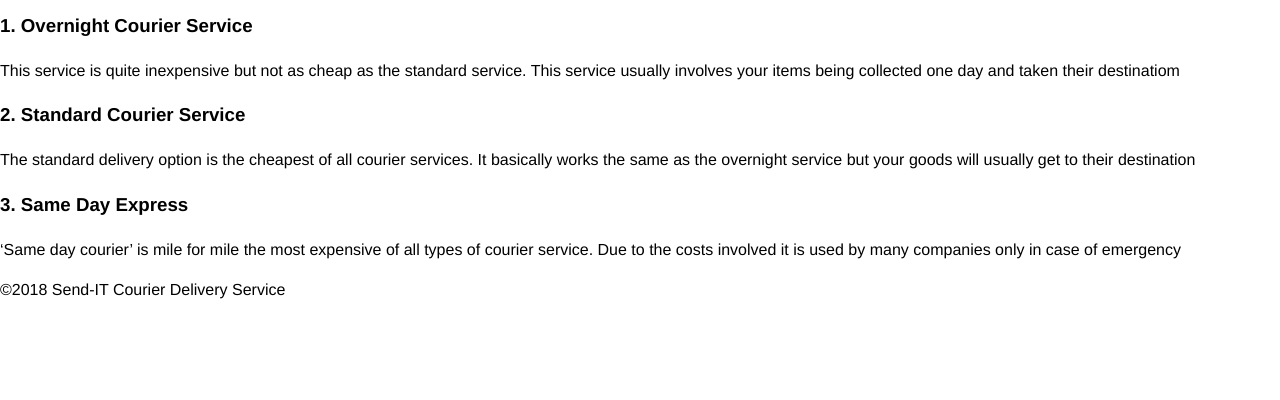
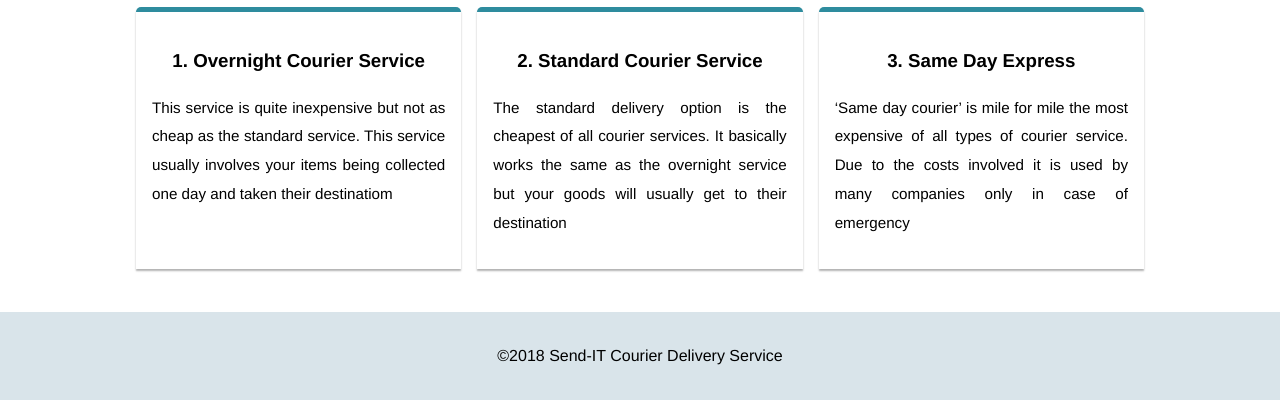
Before and after one commit to munniomer/SendIT, a plain HTML site: page UI/index.html in a window 1280 px wide. Shown: the part 752-1152 px from the top of the page. Before the commit the page ends 1054 px from the top, so only its background shows below. Drawn offline with Linux system fonts and the light colour scheme.

Commit message:
[finishes #161580640] finished styling the index page

```diff
--- a/UI/css/style.css
+++ b/UI/css/style.css
@@ -47,6 +47,7 @@ img {
       font-size: 1.35em;
       margin: 0;
   }
+
   .main-nav {
       margin-top: 5px;
   }
@@ -58,16 +59,17 @@ img {
   }
   .main-nav a {
       font-size: .95em;
-      color: #2E8C9E;
+      color: #000;;
       font-weight: bold;
-      text-transform: uppercase;
+
   }
   .main-nav a:hover {
-      color: #093a58;
+      color: #2E8C9E;
+
   }
 
 .main-nav .active a{
-    color: #000;
+    color: #2E8C9E;
 }
 
   /* ---- Layout Containers ---- */
@@ -86,7 +88,11 @@ img {
     text-align: center;
     background-size: cover;
     background-position: center;
+    border-top:#2E8C9E 4px solid;
+
 }
+
+
 
 .logo {
 	width: 190px;
@@ -95,18 +101,49 @@ img {
 	margin-bottom: 0;
 }
 
-#showcase h1{
-    margin-top:100px;
-    font-size:55px;
-    margin-bottom:10px;
-  }
-
-  #showcase p{
-    font-size:20px;
-  }
+.col {
+	padding: 1em;
+    margin: 0 .5em .8em;
+    background:#ffffff;
+    border-radius:5px 5px 0 0;
+    box-shadow: 0 2px 2px rgba(0, 0, 0, 0.3);
+    border-top: 5px solid #2E8C9E;
+}
 
 
 
+.col p {
+    font-size: .95em;
+    margin: 0 0 1em 0;
+    line-height: 1.9;
+    text-align: justify;
+
+
+}
+
+.col h3 {
+    color:#000;
+    text-align: center;
+}
+#services {
+
+  color: #2E8C9E;
+  text-align: center;
+  font-weight: bold;
+  font-size: 26px;
+  margin-bottom: 2%;
+}
+
+.main-footer {
+	background: #d9e4ea;
+	padding: 2em 0;
+    margin-top: 30px;
+    text-align: center;
+}
+
+.asterik {
+    color:red;
+}
 /* styling the forms ------------ */
 
 
@@ -391,6 +428,7 @@ img {
 .Qoutations {
 	padding: 10px;
     background:#dcdcdc;
+    background: #d9e4ea;
 
   border-radius: 5px;
 	margin: 45px auto;
@@ -401,32 +439,18 @@ img {
 
 
 
+
+
 /* =================================
   Media Queries
 ==================================== */
 
 @media (min-width: 769px) {
-	.main-header {
-		width: 90%;
-		margin: 0 auto;
-    }
-
-    tagline {
-		font-size: 1.4em;
-	}
-}
-@media (min-width: 1025px) {
-	.main-header {
-		width: 80%;
-		max-width: 1150px;
-	}
-}
-
-
-@media (min-width: 769px) {
 
 	.main-header,
-	.main-nav {
+	.main-nav,
+	.row
+	 {
 		display: flex;
 	}
 
@@ -435,7 +459,14 @@ img {
 		align-items: center;
 	}
 
+	.col {
+		flex: 1;
+
+		display: flex;
+		flex-direction: column;
+	}
 }
+
 
 @media (min-width: 1025px) {
 
@@ -445,3 +476,24 @@ img {
 	}
 
 }
+
+
+
+@media (min-width: 769px) {
+	.main-header,
+	.row {
+		width: 90%;
+		margin: 0 auto;
+	}
+	.tagline {
+		font-size: 1.4em;
+	}
+}
+
+@media (min-width: 1025px) {
+	.main-header,
+	.row {
+		width: 80%;
+		max-width: 1150px;
+	}
+}
```
